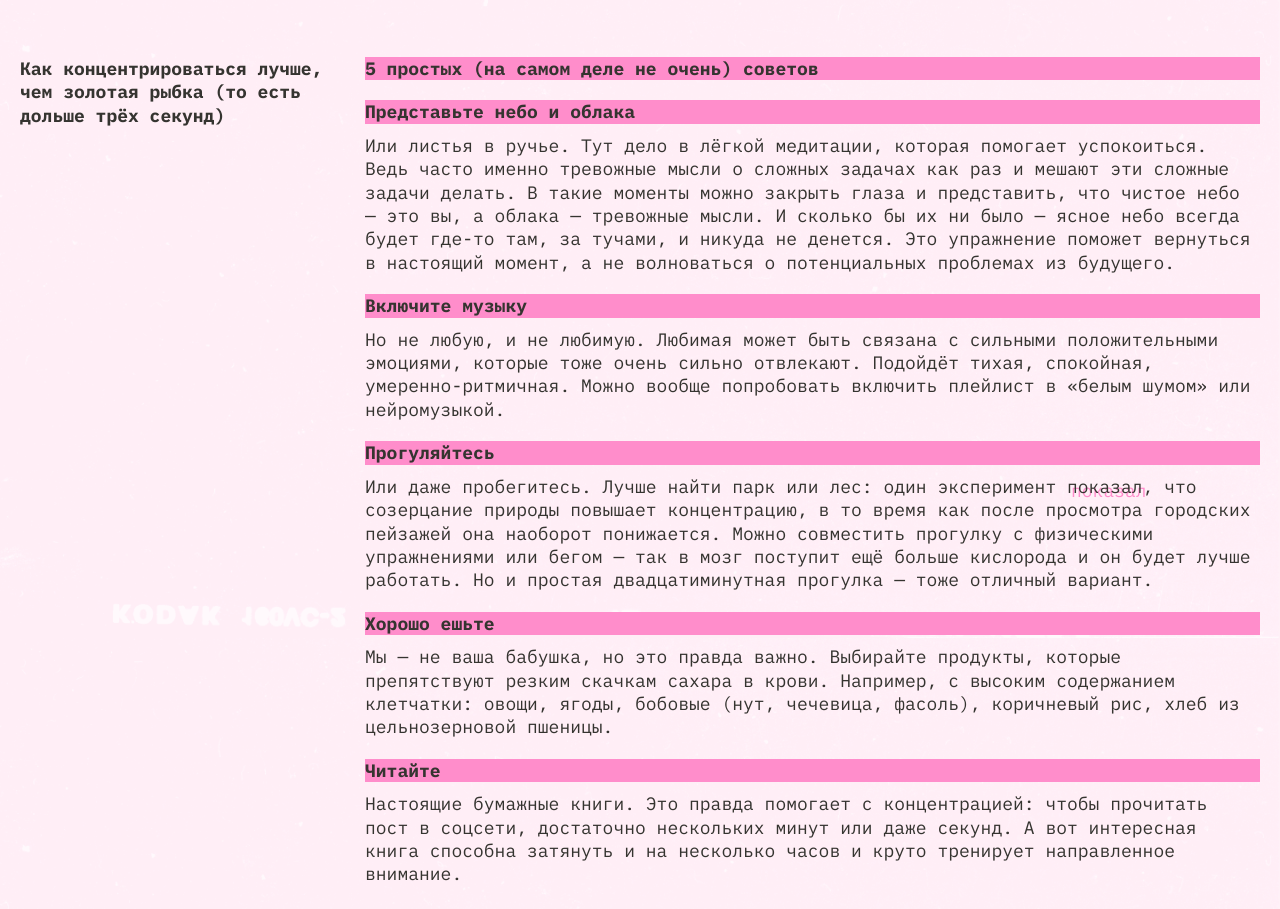
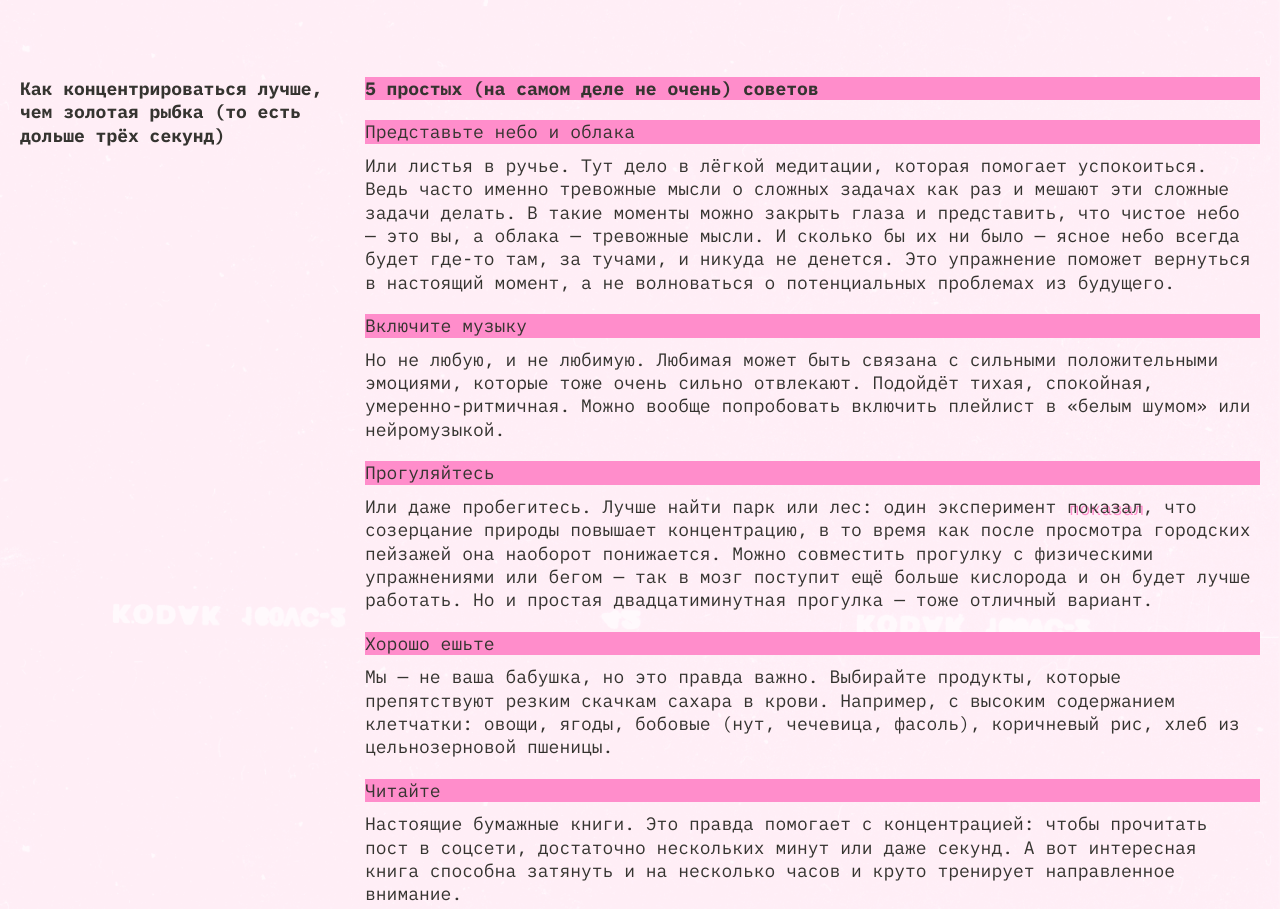
Before and after one commit to Jetskici00/slozhno-sosredotochitsya, a plain HTML site: page index.html in a window 1280 px wide. Shown: the part 1762-2671 px from the top of the page. Drawn offline with Linux system fonts and the light colour scheme.

Commit message:
Iteration №3: fix h4, shadow, margin

```diff
--- a/index.html
+++ b/index.html
@@ -46,7 +46,7 @@
           </li>
         </ul>
       </nav>
-      <h1 class="page-title shadow-decor">no focus</h1>
+      <h1 class="page-title h1-shadow-decor">no focus</h1>
       <p class="header__title">
         Что делать, когда не можешь делать ничего<br />
         Или почему нам так сложно сконцентрироваться, особенно когда очень надо
@@ -58,7 +58,7 @@
         <h2 class="title">Почему сосредоточиться так сложно</h2>
         <ul class="article-list">
           <li>
-            <article class="article">
+            <article class="article article-second">
               <h3 class="title title-decor">Многозадачность</h3>
               <p>Особенно сложно сосредоточиться, когда задач много и все они —
                 важные. Где же легендарная многозадачность, когда она так нужна
@@ -74,7 +74,7 @@
                 задач, организм паникует и выделяет кортизол и адреналин —
                 «гормоны стресса». Из-за этого мы работаем невнимательно:
                 ошибаемся и быстро устаём.
-                </p>
+              </p>
             </article>
           </li>
           <li>
@@ -152,7 +152,7 @@
           <ul class="articles-list section-how__articles-list">
             <li>
               <article class="article">
-                <h4 class="title title-decor">Представьте небо и облака</h4>
+                <h4 class="title-how title-decor">Представьте небо и облака</h4>
                 <p>
                   Или листья в ручье. Тут дело в лёгкой медитации, которая
                   помогает успокоиться. Ведь часто именно тревожные мысли о
@@ -168,7 +168,7 @@
             </li>
             <li>
               <article class="article">
-                <h4 class="title title-decor">Включите музыку</h4>
+                <h4 class="title-how title-decor">Включите музыку</h4>
                 <p>
                   Но не любую, и не любимую. Любимая может быть связана с
                   сильными положительными эмоциями, которые тоже очень сильно
@@ -180,7 +180,7 @@
             </li>
             <li>
               <article class="article">
-                <h4 class="title title-decor">Прогуляйтесь</h4>
+                <h4 class="title-how title-decor">Прогуляйтесь</h4>
                 <p>
                   Или даже пробегитесь. Лучше найти парк или лес: один
                   эксперимент
@@ -200,7 +200,7 @@
             </li>
             <li>
               <article class="article">
-                <h4 class="title title-decor">Хорошо ешьте</h4>
+                <h4 class="title-how title-decor">Хорошо ешьте</h4>
                 <p>
                   Мы — не ваша бабушка, но это правда важно. Выбирайте продукты,
                   которые препятствуют резким скачкам сахара в крови. Например,
@@ -212,7 +212,7 @@
             </li>
             <li>
               <article class="article">
-                <h4 class="title title-decor">Читайте</h4>
+                <h4 class="title-how title-decor">Читайте</h4>
                 <p>
                   Настоящие бумажные книги. Это правда помогает с концентрацией:
                   чтобы прочитать пост в соцсети, достаточно нескольких минут
--- a/styles/style.css
+++ b/styles/style.css
@@ -105,6 +105,13 @@
   color: var(--secondary-color, #ff0070);
 }
 
+.title-how {
+  font-weight: 400;
+  font-size: inherit;
+  line-height: inherit;
+  color: var(--secondary-color, #ff0070);
+}
+
 .title-decor {
   background: var(--accent-color, #ff0070);
   color: var(--highlight-color, #000028);
@@ -131,6 +138,10 @@
 .article {
   display: grid;
   gap: 10px;
+}
+
+.article-second {
+  margin-bottom: 20px;
 }
 
 .gallery-list {
@@ -208,9 +219,13 @@
   place-items: center;
 }
 
-/* Shadow heading "Сложно сосредоточиться" */
+/* Shadow heading */
+.h1-shadow-decor {
+  text-shadow: 4px 4px 0 var(--accent-color, #ff0070);
+}
+
 .shadow-decor {
-  text-shadow: 4px 4px 0 var(--accent-color, #ff0070);
+  text-shadow: 2px 2px 0 var(--accent-color, #ff0070);
 }
 
 /* styles for screens >= 768px */
```
